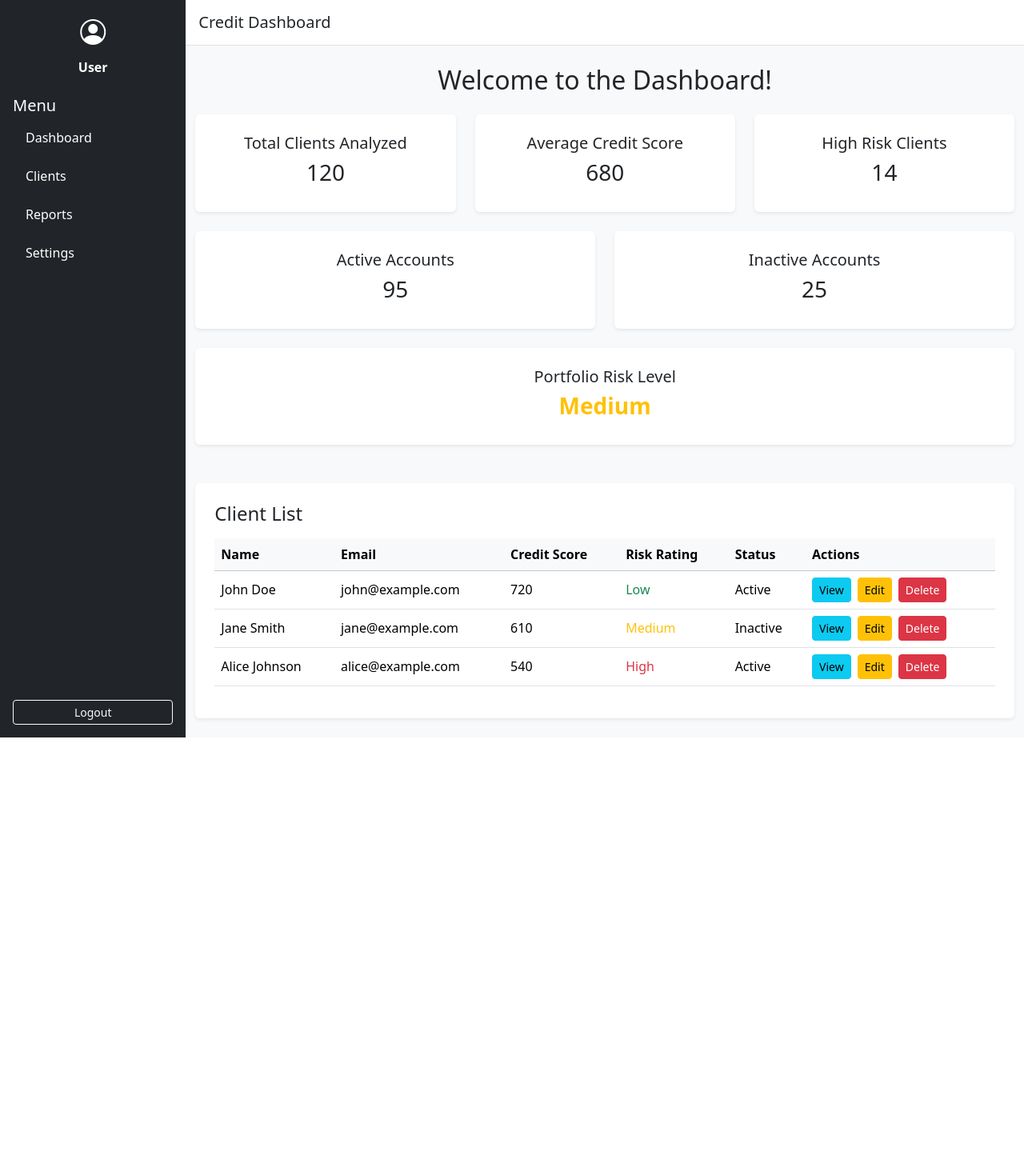
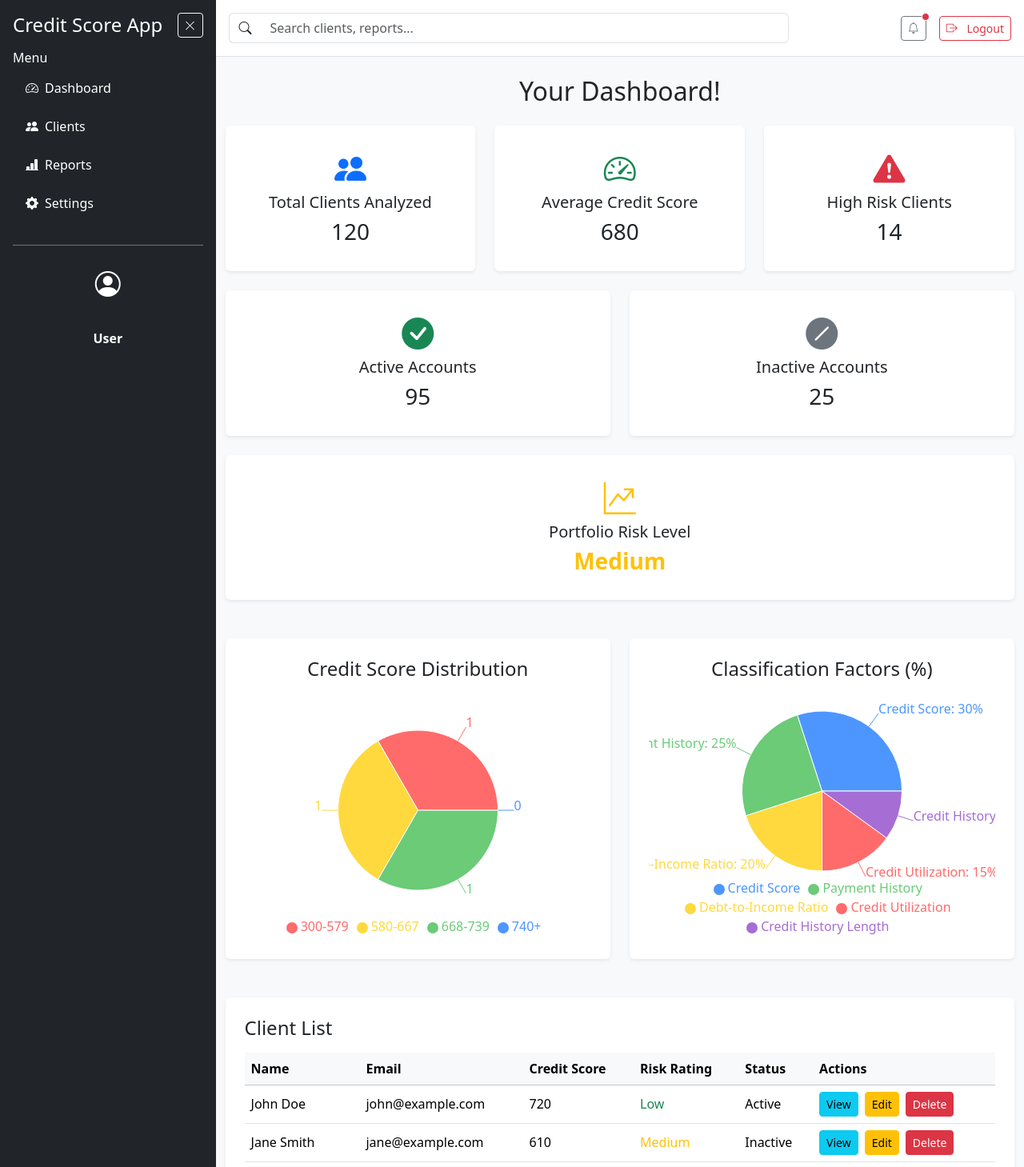
Before and after one commit to EbongueMaxwell/Cloud-Based-Credit-Scoring, a React (Create React App) app in the folder Credit/: page /dashboard in a window 1280 px wide. Shown: the top 1459 px of the page at 80% size. Before the commit the page ends 922 px from the top, so only its background shows below. Built offline with nearby package versions, Linux system fonts and the light colour scheme.

Commit message:
Add files via upload

```diff
--- a/Credit/src/components/Dashboard.js
+++ b/Credit/src/components/Dashboard.js
@@ -1,5 +1,14 @@
 import React, { useEffect, useState } from "react";
 import { jwtDecode } from "jwt-decode";
+import "bootstrap-icons/font/bootstrap-icons.css";
+import {
+  PieChart,
+  Pie,
+  Cell,
+  Tooltip,
+  Legend,
+  ResponsiveContainer,
+} from "recharts";
 
 const Dashboard = () => {
   const [userEmail, setUserEmail] = useState("");
@@ -11,7 +20,7 @@ const Dashboard = () => {
 
   const handleLogout = () => {
     localStorage.removeItem("token");
-    window.location.href = "/login"; // adjust as needed
+    window.location.href = "/login";
   };
 
   const summaryData = {
@@ -50,6 +59,31 @@ const Dashboard = () => {
     },
   ];
 
+  const scoreDistribution = [
+    {
+      range: "300-579",
+      count: clientList.filter(
+        (client) => client.creditScore >= 300 && client.creditScore <= 579
+      ).length,
+    },
+    {
+      range: "580-667",
+      count: clientList.filter(
+        (client) => client.creditScore >= 580 && client.creditScore <= 667
+      ).length,
+    },
+    {
+      range: "668-739",
+      count: clientList.filter(
+        (client) => client.creditScore >= 668 && client.creditScore <= 739
+      ).length,
+    },
+    {
+      range: "740+",
+      count: clientList.filter((client) => client.creditScore >= 740).length,
+    },
+  ];
+
   useEffect(() => {
     const token = localStorage.getItem("token");
     if (token) {
@@ -65,124 +99,170 @@ const Dashboard = () => {
   return (
     <div className="d-flex" style={{ minHeight: "100vh" }}>
       {/* Sidebar */}
+      {sidebarOpen && (
         <div
-        className={`bg-dark text-white p-3 transition-all d-flex flex-column justify-content-between ${
-          sidebarOpen ? "d-block" : "d-none"
-        } d-md-flex`}
-        style={{ width: "250px" }}
+          className="bg-dark text-white p-3 transition-all d-flex flex-column justify-content-between"
+          style={{ width: "300px" }}
         >
           <div>
-          {/* User Profile */}
-          <div className="text-center mb-4">
+            <div className="d-flex justify-content-between align-items-center mb-3">
+              <h4 className="text-white mb-0">Credit Score App</h4>
+              <button
+                className="btn btn-sm btn-outline-light"
+                onClick={toggleSidebar}
+              >
+                <i className="bi bi-x-lg"></i>
+              </button>
+            </div>
+
+            <h6 className="text-white mt-3">Menu</h6>
+            <ul className="nav flex-column">
+              <li className="nav-item mb-2">
+                <a
+                  className="nav-link text-white d-flex align-items-center"
+                  href="/dashboard"
+                >
+                  <i className="bi bi-speedometer2 me-2"></i> Dashboard
+                </a>
+              </li>
+              <li className="nav-item mb-2">
+                <button
+                  className="nav-link text-white d-flex align-items-center bg-transparent border-0 w-100 text-start"
+                  onClick={() => console.log("Clients clicked")}
+                >
+                  <i className="bi bi-people-fill me-2"></i> Clients
+                </button>
+              </li>
+              <li className="nav-item mb-2">
+                <button
+                  className="nav-link text-white d-flex align-items-center bg-transparent border-0 w-100 text-start"
+                  onClick={() => console.log("Reports clicked")}
+                >
+                  <i className="bi bi-bar-chart-line-fill me-2"></i> Reports
+                </button>
+              </li>
+              <li className="nav-item mb-2">
+                <button
+                  className="nav-link text-white d-flex align-items-center bg-transparent border-0 w-100 text-start"
+                  onClick={() => console.log("Settings clicked")}
+                >
+                  <i className="bi bi-gear-fill me-2"></i> Settings
+                </button>
+              </li>
+            </ul>
+
+            <div className="text-center mt-4 pt-4 border-top border-secondary">
               <div className="mb-2">
                 <i
                   className="bi bi-person-circle"
                   style={{ fontSize: "2rem" }}
                 ></i>
               </div>
-            <p className="mb-1 fw-bold">{userEmail || "User"}</p>
-          </div>
-
-          {/* Navigation */}
-          <h5 className="text-white mt-4">Menu</h5>
-          <ul className="nav flex-column">
-            <li className="nav-item mb-2">
-              <a className="nav-link text-white" href="/dashboard">
-                Dashboard
-              </a>
-            </li>
-            <li className="nav-item mb-2">
-              <a className="nav-link text-white" href="#">
-                Clients
-              </a>
-            </li>
-            <li className="nav-item mb-2">
-              <a className="nav-link text-white" href="#">
-                Reports
-              </a>
-            </li>
-            <li className="nav-item mb-2">
-              <a className="nav-link text-white" href="#">
-                Settings
-              </a>
-            </li>
-          </ul>
-        </div>
-
-        {/* Logout at bottom */}
-        <div className="text-center mt-4">
-          <button
-            className="btn btn-outline-light btn-sm w-100"
-            onClick={handleLogout}
-          >
-            Logout
-          </button>
+              <div>
+                <small className="text-muted">Logged in as</small>
+                <p className="mb-0 fw-semibold text-white">
+                  {userEmail || "User"}
+                </p>
               </div>
             </div>
+          </div>
+        </div>
+      )}
 
       {/* Main Content */}
       <div className="flex-grow-1 bg-light">
         {/* Header */}
         <div className="d-flex justify-content-between align-items-center p-3 border-bottom bg-white">
+          <div className="d-flex align-items-center flex-grow-1 me-3">
+            {!sidebarOpen && (
               <button
-            className="btn btn-outline-primary d-md-none"
+                className="btn btn-sm btn-outline-primary me-3"
                 onClick={toggleSidebar}
               >
-            ☰
+                <i className="bi bi-list"></i>
               </button>
-          <h5 className="m-0">Credit Dashboard</h5>
+            )}
+            <div className="input-group w-100" style={{ maxWidth: "700px" }}>
+              <span className="input-group-text bg-white border-end-0">
+                <i className="bi bi-search"></i>
+              </span>
+              <input
+                type="text"
+                className="form-control border-start-0"
+                placeholder="Search clients, reports..."
+              />
+            </div>
+          </div>
+
+          <div className="d-flex align-items-center gap-3">
+            {userEmail && (
+              <span className="fw-semibold text-primary d-none d-md-inline">
+                Welcome, {userEmail.split("@")[0]} 👋
+              </span>
+            )}
+
+            <button className="btn btn-sm btn-outline-secondary position-relative">
+              <i className="bi bi-bell"></i>
+              <span className="position-absolute top-0 start-100 translate-middle p-1 bg-danger border border-light rounded-circle">
+                <span className="visually-hidden">New alerts</span>
+              </span>
+            </button>
+
+            <button
+              className="btn btn-sm btn-outline-danger"
+              onClick={handleLogout}
+            >
+              <i className="bi bi-box-arrow-right me-2"></i> Logout
+            </button>
+          </div>
         </div>
 
         {/* Welcome Message */}
         <div className="container py-4">
           <div className="text-center mb-4">
-            <h2>Welcome to the Dashboard!</h2>
-            {userEmail && (
-              <p className="fs-5 text-primary">
-                Hello, <strong>{userEmail}</strong> 👋
-              </p>
-            )}
+            <h2>Your Dashboard!</h2>
           </div>
 
           {/* Summary Widgets */}
           <div className="row g-4 mb-5">
             <div className="col-md-4">
               <div className="p-4 bg-white rounded shadow-sm text-center">
+                <i className="bi bi-people-fill fs-1 text-primary mb-2"></i>
                 <h5>Total Clients Analyzed</h5>
                 <h3>{summaryData.totalClients}</h3>
               </div>
             </div>
-
             <div className="col-md-4">
               <div className="p-4 bg-white rounded shadow-sm text-center">
+                <i className="bi bi-speedometer2 fs-1 text-success mb-2"></i>
                 <h5>Average Credit Score</h5>
                 <h3>{summaryData.averageScore}</h3>
               </div>
             </div>
-
             <div className="col-md-4">
               <div className="p-4 bg-white rounded shadow-sm text-center">
+                <i className="bi bi-exclamation-triangle-fill fs-1 text-danger mb-2"></i>
                 <h5>High Risk Clients</h5>
                 <h3>{summaryData.highRiskClients}</h3>
               </div>
             </div>
-
             <div className="col-md-6">
               <div className="p-4 bg-white rounded shadow-sm text-center">
+                <i className="bi bi-check-circle-fill fs-1 text-success mb-2"></i>
                 <h5>Active Accounts</h5>
                 <h3>{summaryData.activeAccounts}</h3>
               </div>
             </div>
-
             <div className="col-md-6">
               <div className="p-4 bg-white rounded shadow-sm text-center">
+                <i className="bi bi-slash-circle-fill fs-1 text-secondary mb-2"></i>
                 <h5>Inactive Accounts</h5>
                 <h3>{summaryData.inactiveAccounts}</h3>
               </div>
             </div>
-
             <div className="col-12">
               <div className="p-4 bg-white rounded shadow-sm text-center">
+                <i className="bi bi-graph-up-arrow fs-1 text-warning mb-2"></i>
                 <h5>Portfolio Risk Level</h5>
                 <h3
                   className={`fw-bold ${
@@ -195,6 +275,80 @@ const Dashboard = () => {
                 >
                   {summaryData.portfolioRisk}
                 </h3>
+              </div>
+            </div>
+          </div>
+
+          {/* Score Distribution + Classification Factors */}
+          <div className="row mb-5">
+            <div className="col-md-6 mb-4 mb-md-0">
+              <div className="p-4 bg-white rounded shadow-sm text-center h-100">
+                <h4 className="mb-4">Credit Score Distribution</h4>
+                <ResponsiveContainer width="100%" height={300}>
+                  <PieChart>
+                    <Pie
+                      data={scoreDistribution}
+                      dataKey="count"
+                      nameKey="range"
+                      cx="50%"
+                      cy="50%"
+                      outerRadius={100}
+                      label
+                    >
+                      {scoreDistribution.map((entry, index) => (
+                        <Cell
+                          key={`score-cell-${index}`}
+                          fill={
+                            ["#FF6B6B", "#FFD93D", "#6BCB77", "#4D96FF"][
+                              index % 4
+                            ]
+                          }
+                        />
+                      ))}
+                    </Pie>
+                    <Tooltip />
+                    <Legend />
+                  </PieChart>
+                </ResponsiveContainer>
+              </div>
+            </div>
+
+            <div className="col-md-6">
+              <div className="p-4 bg-white rounded shadow-sm text-center h-100">
+                <h4 className="mb-4">Classification Factors (%)</h4>
+                <ResponsiveContainer width="100%" height={300}>
+                  <PieChart>
+                    <Pie
+                      data={[
+                        { name: "Credit Score", value: 30 },
+                        { name: "Payment History", value: 25 },
+                        { name: "Debt-to-Income Ratio", value: 20 },
+                        { name: "Credit Utilization", value: 15 },
+                        { name: "Credit History Length", value: 10 },
+                      ]}
+                      dataKey="value"
+                      nameKey="name"
+                      cx="50%"
+                      cy="50%"
+                      outerRadius={100}
+                      label={({ name, percent }) =>
+                        `${name}: ${(percent * 100).toFixed(0)}%`
+                      }
+                    >
+                      {[
+                        "#4D96FF",
+                        "#6BCB77",
+                        "#FFD93D",
+                        "#FF6B6B",
+                        "#A66DD4",
+                      ].map((color, index) => (
+                        <Cell key={`factor-cell-${index}`} fill={color} />
+                      ))}
+                    </Pie>
+                    <Tooltip />
+                    <Legend />
+                  </PieChart>
+                </ResponsiveContainer>
               </div>
             </div>
           </div>
```
Also changed, not shown: Credit/src/components/Login.js (+50 -14 lines). Lines whose indentation alone changed are shown as unchanged.
